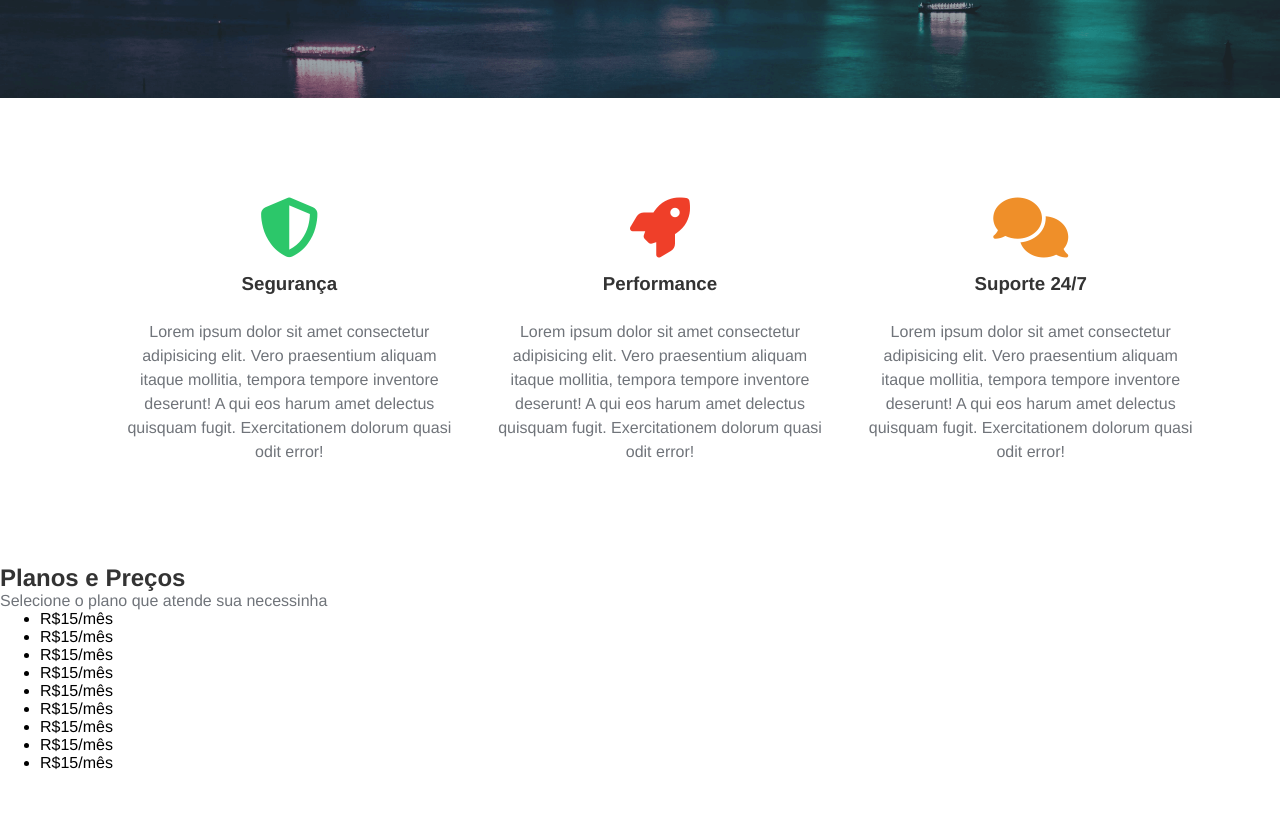
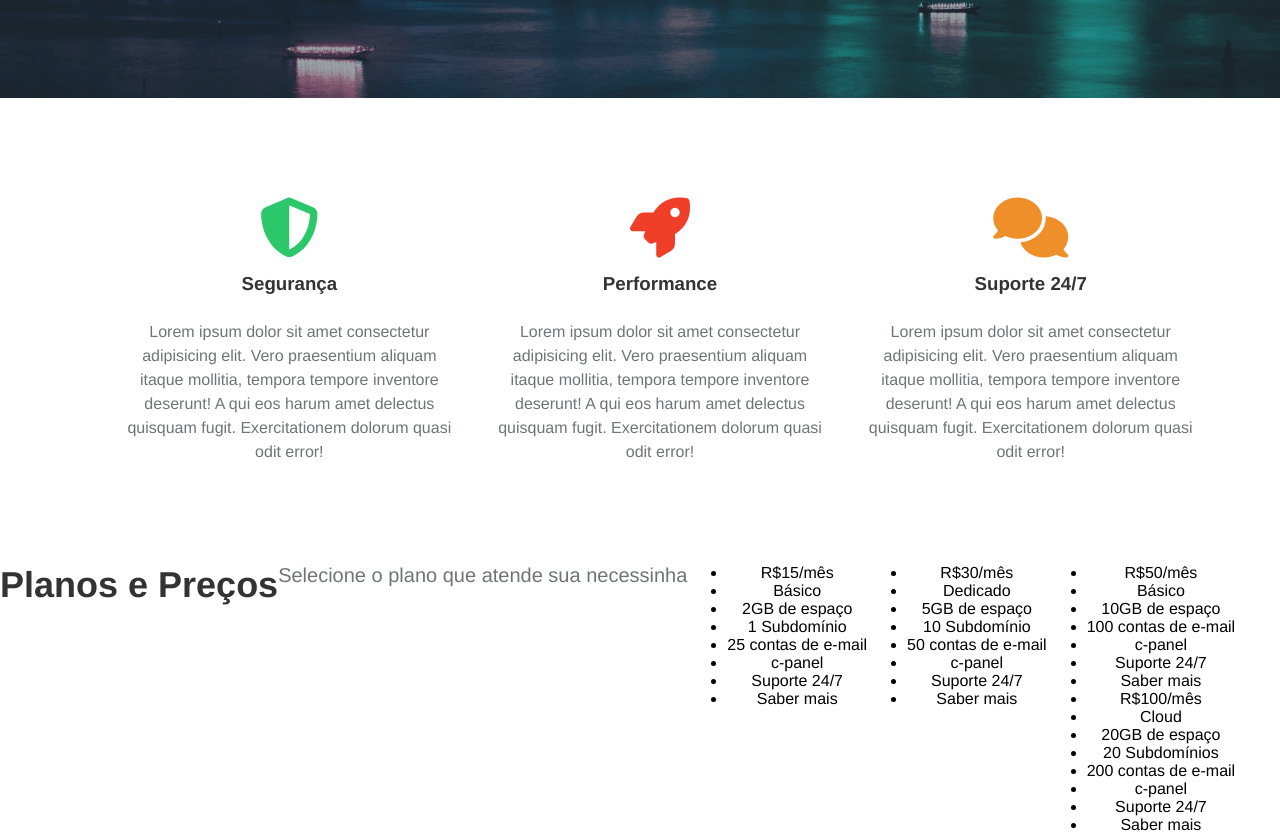
Before and after one commit to andreluiskunert/Formacao_Full_Stack_2026_completo_Hora_de_Codar, a plain HTML site: page Curso de HTML e CSS do Básico ao Avançado_Com Projetos/8_Projetos/HdC_Host/index.html in a window 1280 px wide. Shown: the part 401-1240 px from the top of the page. Before the commit the page ends 1173 px from the top, so only its background shows below. Drawn offline with Linux system fonts and the light colour scheme.

Commit message:
bora HTML_CSS

```diff
--- a/Curso de HTML e CSS do Básico ao Avançado_Com Projetos/8_Projetos/HdC_Host/css/estilo.css
+++ b/Curso de HTML e CSS do Básico ao Avançado_Com Projetos/8_Projetos/HdC_Host/css/estilo.css
@@ -116,3 +116,25 @@ Terça-feira_D'Noite,10/11/2026
 .services-container p {
     line-height: 24px;
 }
+/*
+Quinta-feira_d'noite,12/11/2026
+  prices and plans
+
+*/
+.pricing-container{
+    padding-bottom: 5px;
+    text-align: center;
+}
+.pricing-container h2{
+    font-size: 36px;
+}
+.pricing-container p {
+    font-size: 20px;
+}
+.pricing-container{
+    display: flex;
+}
+.plans-container{
+    display: flex;
+    justify-content: space-between;
+}
--- a/Curso de HTML e CSS do Básico ao Avançado_Com Projetos/8_Projetos/HdC_Host/index.html
+++ b/Curso de HTML e CSS do Básico ao Avançado_Com Projetos/8_Projetos/HdC_Host/index.html
@@ -70,23 +70,56 @@
                 </ul>
             </section>
             <section class="pricing-container">
+                <!-- Quinta-feira_d'noite,12/11/2026 -->
                 <h2>Planos e Preços </h2>
                 <p>Selecione o plano que atende sua necessinha </p>
                 <div class="plans-container">
-                    <dv class="plan">
+                    <div class="plan">
                         <ul>
                           <li class="price"> R$15/mês </li>
-                          <li class="price"> R$15/mês </li>
-                          <li class="price"> R$15/mês </li>
-                          <li class="price"> R$15/mês </li>
-                          <li class="price"> R$15/mês </li>
-                          <li class="price"> R$15/mês </li>
-                           <li class="price"> R$15/mês </li>
-                          <li class="price"> R$15/mês </li>
-                          <li class="price"> R$15/mês </li>
-
+                          <li class="plan-name">Básico </li>
+                          <li> 2GB de espaço  </li>
+                          <li>1 Subdomínio</li>
+                          <li> 25 contas de e-mail  </li>
+                          <li> c-panel </li>
+                          <li> Suporte 24/7 </li>
+                           <li class="plan-btn"> Saber mais </li>
                         </ul>
-                    </dv>
+                    </div>
+                     <div class="plan">
+                        <ul>
+                          <li class="price"> R$30/mês </li>
+                          <li class="plan-name">Dedicado </li>
+                          <li> 5GB de espaço  </li>
+                          <li>10 Subdomínio</li>
+                          <li> 50 contas de e-mail  </li>
+                          <li> c-panel </li>
+                          <li> Suporte 24/7 </li>
+                           <li class="plan-btn"> Saber mais </li>
+                        </ul>
+                    </div>
+                     <div class="plan">
+                        <ul>
+                          <li class="price"> R$50/mês </li>
+                          <li class="plan-name">Básico </li>
+                          <li> 10GB de espaço  </li>
+                          <li> 100 contas de e-mail  </li>
+                          <li> c-panel </li>
+                          <li> Suporte 24/7 </li>
+                           <li class="plan-btn"> Saber mais </li>
+                        </ul>
+                          <div class="plan">
+                        <ul>
+                          <li class="price"> R$100/mês </li>
+                          <li class="plan-name">Cloud </li>
+                          <li> 20GB de espaço  </li>
+                          <li>20 Subdomínios</li>
+                          <li> 200 contas de e-mail  </li>
+                          <li> c-panel </li>
+                          <li> Suporte 24/7 </li>
+                           <li class="plan-btn"> Saber mais </li>
+                        </ul>
+                    </div>
                 </div>
             </section>
     </div>
```
